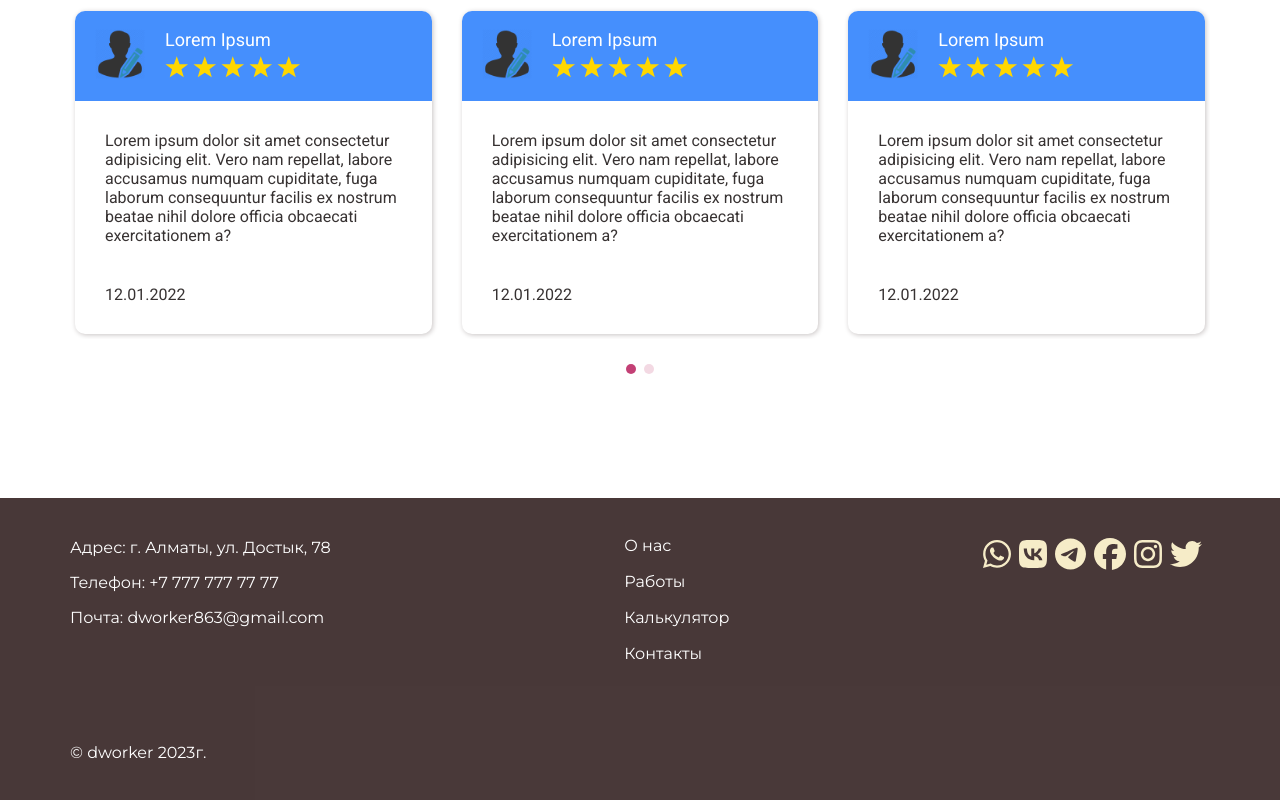
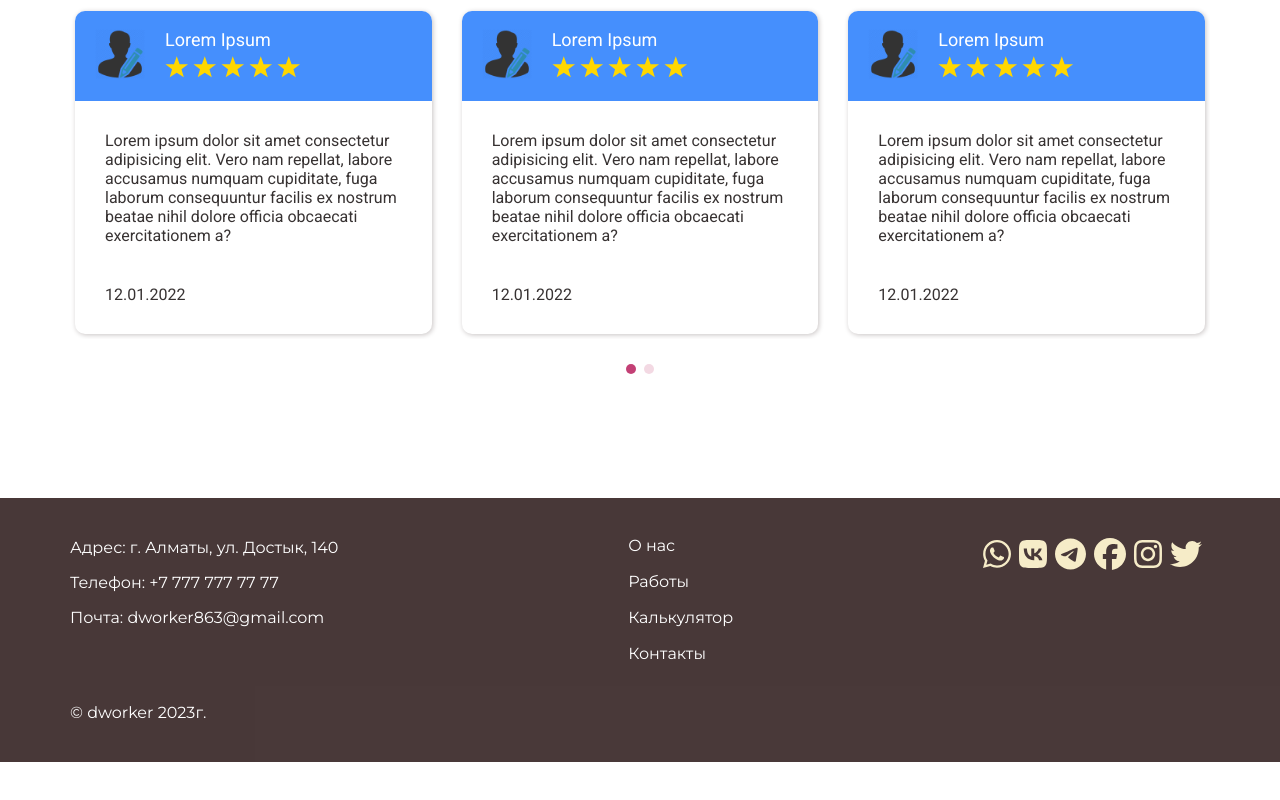
Before and after one commit to dworker863/stroy-site, a Next.js app: page / in a window 1280 px wide. Shown: the part 1347-2147 px from the top of the page. After the commit the page ends 2109 px from the top, so only its background shows below. Built offline with nearby package versions, Linux system fonts and the light colour scheme.

Commit message:
Added yandex map to Contacts page

```diff
--- a/components/Blocks/ContactsBlock/ContactsBlock.tsx
+++ b/components/Blocks/ContactsBlock/ContactsBlock.tsx
@@ -4,7 +4,7 @@ import { StyledAddress, StyledContacts } from './StyledContactsBlock';
 const ContactsBlock: FC = () => {
   return (
     <StyledContacts>
-      <StyledAddress>Адрес: г. Алматы, ул. Достык, 78</StyledAddress>
+      <StyledAddress>Адрес: г. Алматы, ул. Достык, 140</StyledAddress>
       <StyledAddress>Телефон: +7 777 777 77 77</StyledAddress>
       <StyledAddress>Почта: dworker863@gmail.com</StyledAddress>
     </StyledContacts>
--- a/components/Blocks/ContactsBlock/StyledContactsBlock.ts
+++ b/components/Blocks/ContactsBlock/StyledContactsBlock.ts
@@ -1,7 +1,7 @@
 import styled from 'styled-components';
 
 export const StyledContacts = styled.div`
-  margin-bottom: 100px;
+  margin-bottom: 60px;
 
   @media (max-width: 992px) {
     margin-bottom: 40px;
--- a/package.json
+++ b/package.json
@@ -15,6 +15,7 @@
     "@fortawesome/free-solid-svg-icons": "^6.2.1",
     "@fortawesome/react-fontawesome": "^0.2.0",
     "@next/font": "13.1.1",
+    "@pbe/react-yandex-maps": "^1.2.2",
     "@types/node": "18.11.18",
     "@types/react": "18.0.26",
     "@types/react-dom": "18.0.10",
```
Also changed, not shown: pages/contacts/index.tsx (+11 -0 lines), 1 other file (tests, documents, lock files or other folders).
